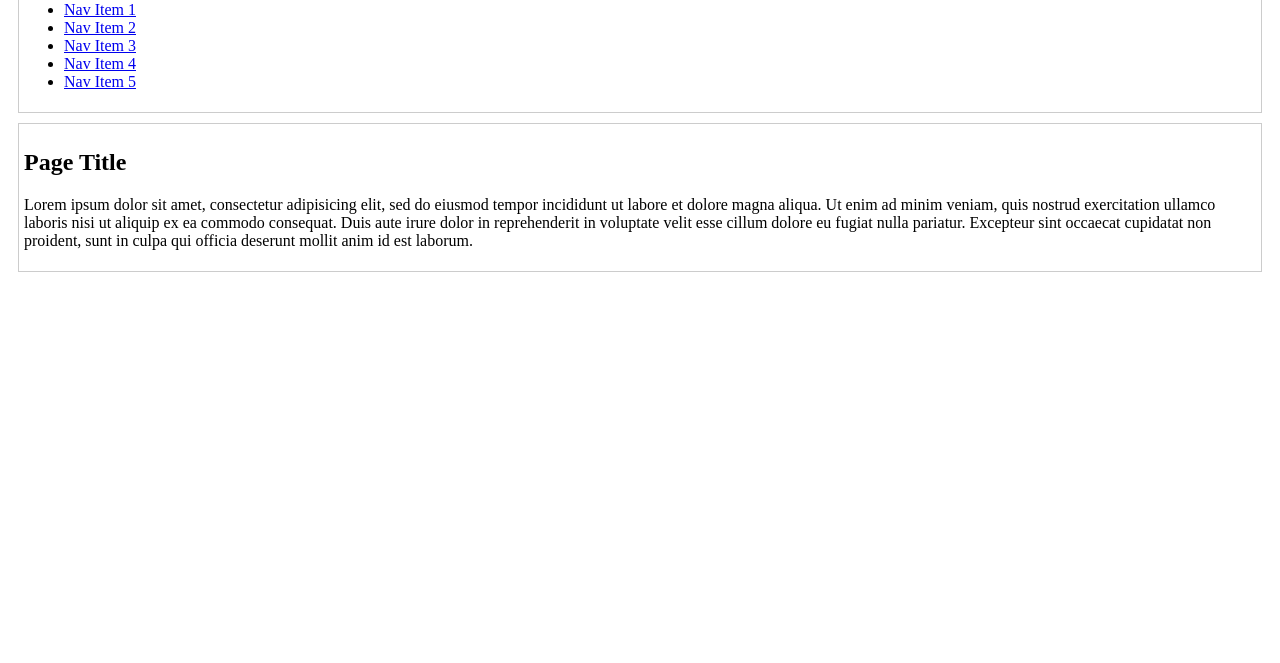
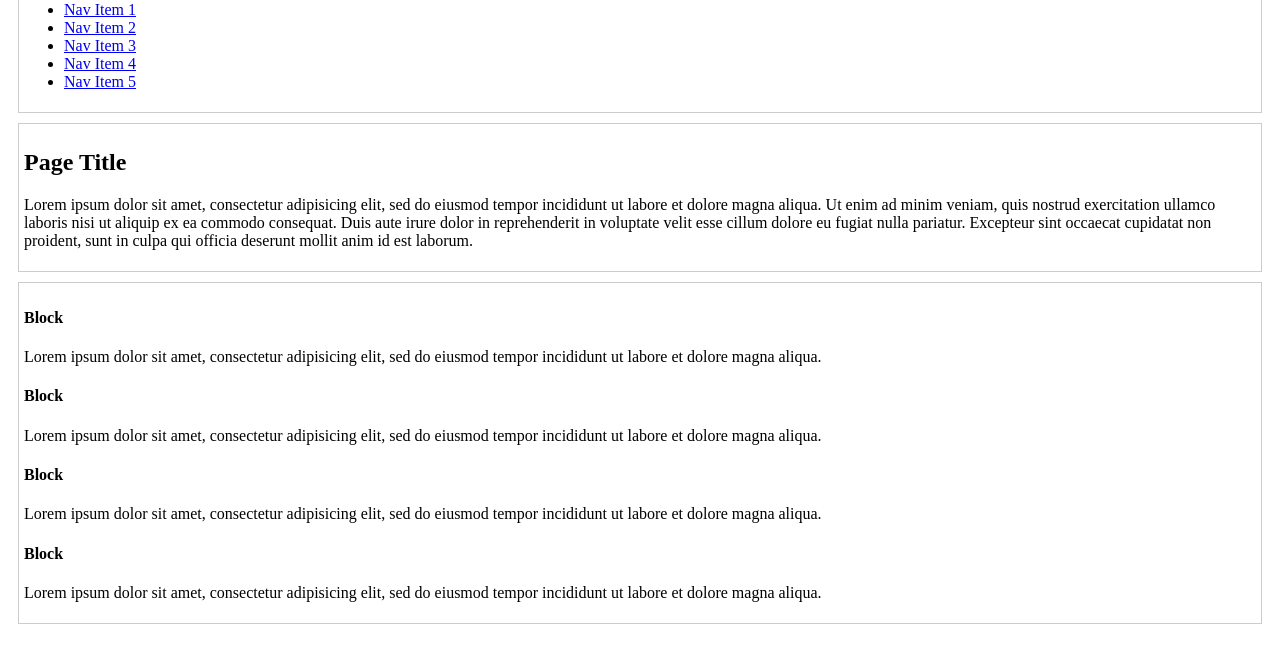
Before and after one commit to EvanLovely/git-bisect-example, a website: page index.html in a window 1280 px wide. Shown: the part 95-758 px from the top of the page. Drawn offline with Linux system fonts and the light colour scheme.

Commit message:
adding footer content

```diff
--- a/index.html
+++ b/index.html
@@ -21,7 +21,22 @@
     <p>Lorem ipsum dolor sit amet, consectetur adipisicing elit, sed do eiusmod tempor incididunt ut labore et dolore magna aliqua. Ut enim ad minim veniam, quis nostrud exercitation ullamco laboris nisi ut aliquip ex ea commodo consequat. Duis aute irure dolor in reprehenderit in voluptate velit esse cillum dolore eu fugiat nulla pariatur. Excepteur sint occaecat cupidatat non proident, sunt in culpa qui officia deserunt mollit anim id est laborum.</p>
 </div>
 <div class="footer">
-
+  <div class="block">
+    <h4>Block</h4>
+    <p>Lorem ipsum dolor sit amet, consectetur adipisicing elit, sed do eiusmod tempor incididunt ut labore et dolore magna aliqua.</p>
+  </div>
+  <div class="block">
+    <h4>Block</h4>
+    <p>Lorem ipsum dolor sit amet, consectetur adipisicing elit, sed do eiusmod tempor incididunt ut labore et dolore magna aliqua.</p>
+  </div>
+  <div class="block">
+    <h4>Block</h4>
+    <p>Lorem ipsum dolor sit amet, consectetur adipisicing elit, sed do eiusmod tempor incididunt ut labore et dolore magna aliqua.</p>
+  </div>
+  <div class="block">
+    <h4>Block</h4>
+    <p>Lorem ipsum dolor sit amet, consectetur adipisicing elit, sed do eiusmod tempor incididunt ut labore et dolore magna aliqua.</p>
+  </div>
 </div>
 
 </body>
--- a/style.css
+++ b/style.css
@@ -9,3 +9,9 @@
   padding: 5px;
   margin: 10px;
 }
+
+.footer {
+  border: solid 1px #ccc;
+  padding: 5px;
+  margin: 10px;
+}
```
